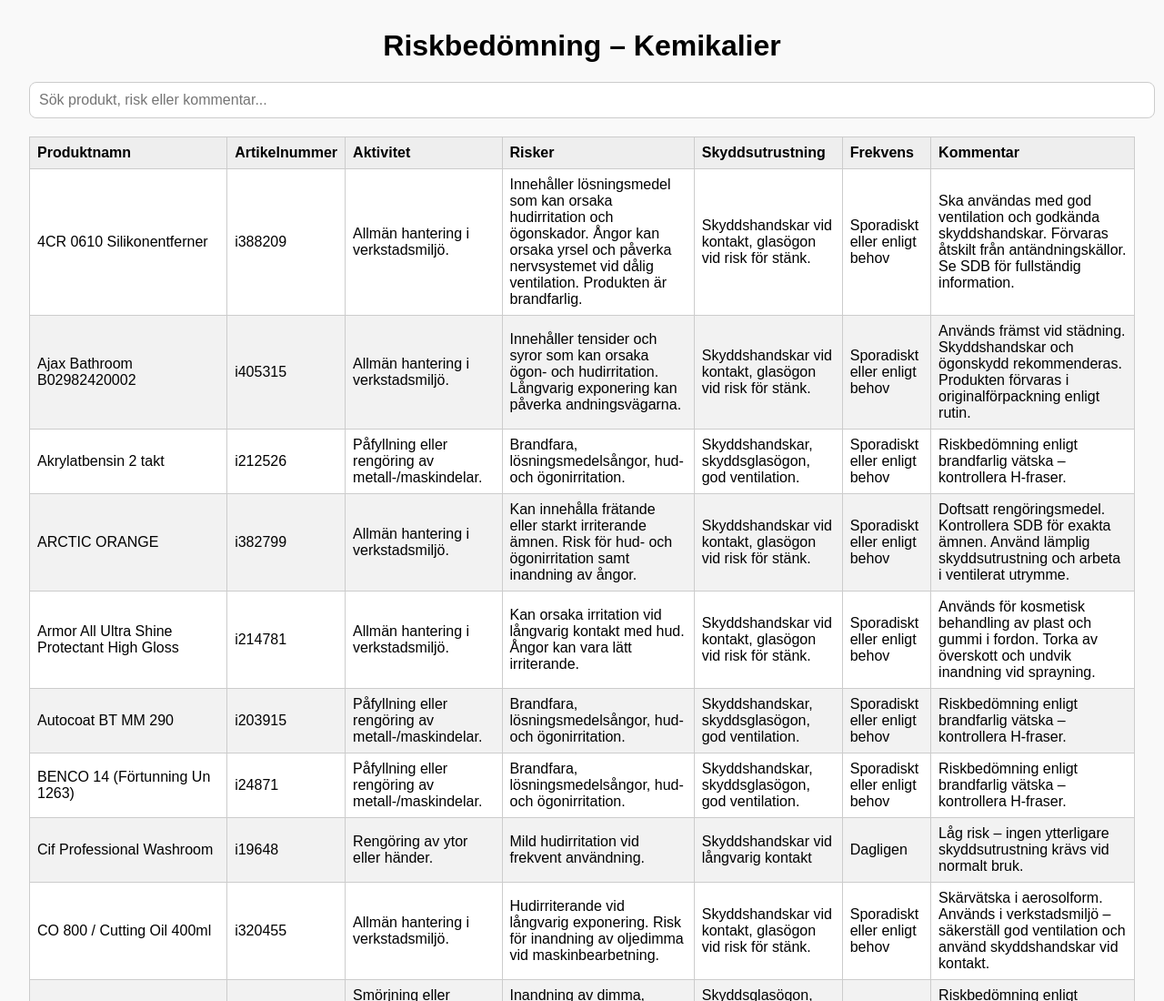
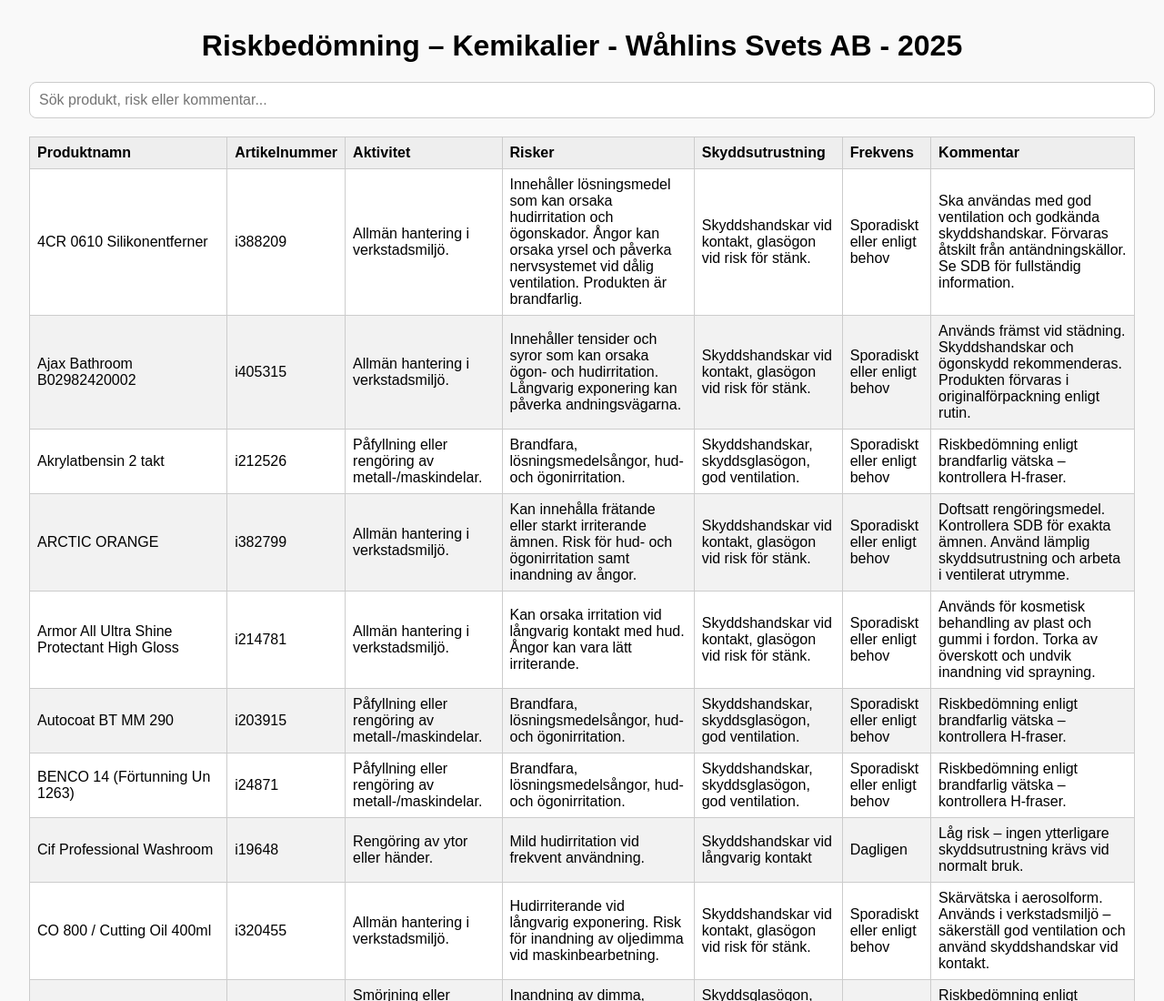
Before and after one commit to hood64/qrkod, a plain HTML site: page index (1).html in a window 1280 px wide. Shown: the top 1100 px of the page at 91% size. Drawn offline with Linux system fonts and the light colour scheme.

Commit message:
Update index (1).html
fixed header

```diff
--- a/index (1).html
+++ b/index (1).html
@@ -41,7 +41,7 @@
 </head>
 <body>
 
-<h1>Riskbedömning – Kemikalier</h1>
+<h1>Riskbedömning – Kemikalier - Wåhlins Svets AB - 2025</h1>
 <input type="text" id="searchInput" placeholder="Sök produkt, risk eller kommentar...">
 
 <table id="riskTable">
```
